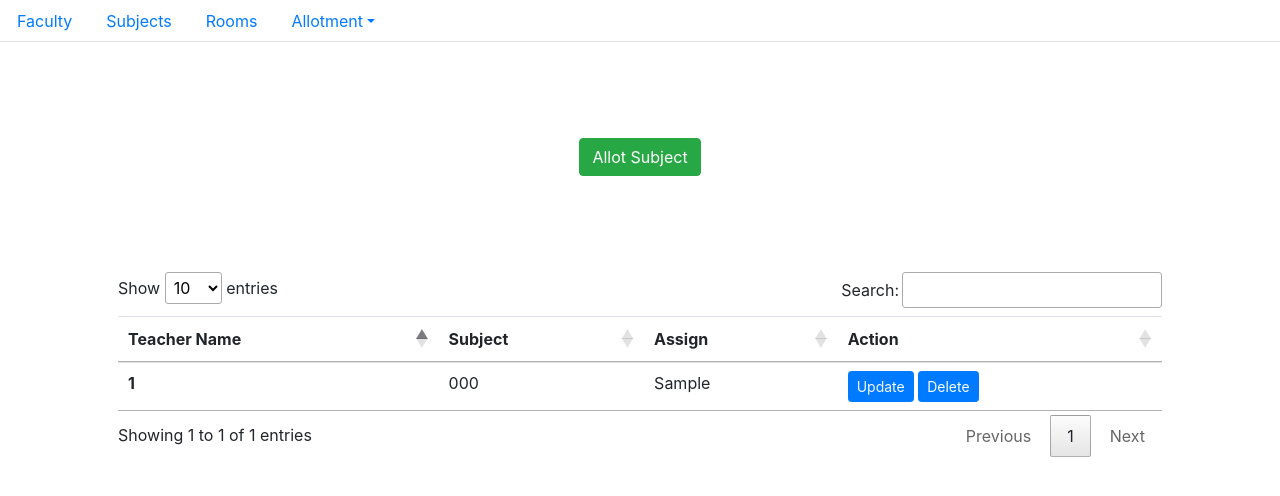
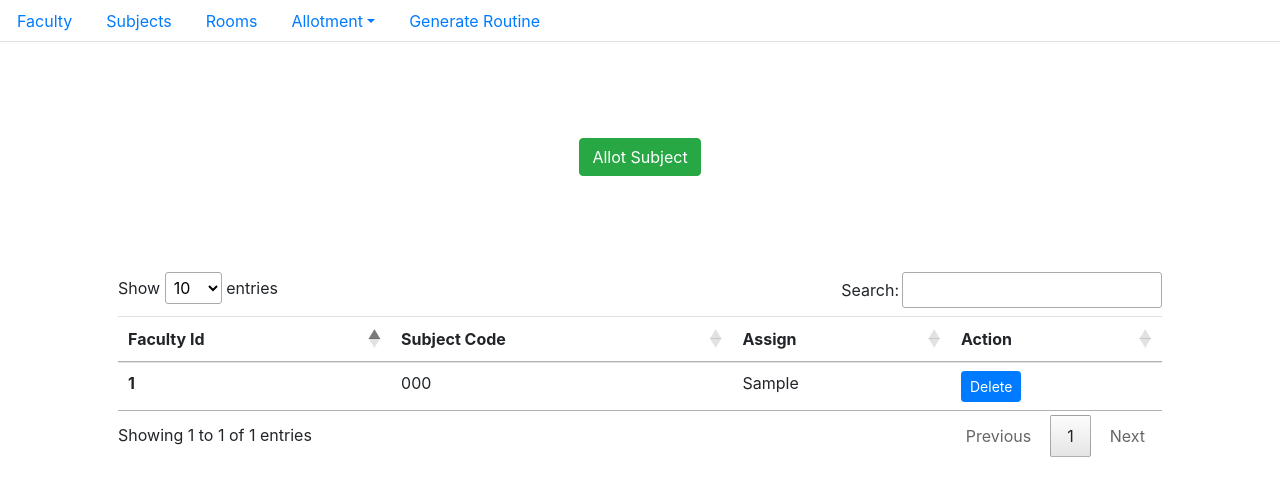
Before and after one commit to Codersfreedom/project, a PHP site: page /theory.php in a window 1280 px wide. Shown: the part 56-552 px from the top of the page. Run offline with PHP 8.4, Linux system fonts and the light colour scheme; tables that the repository leaves empty or names only in its code hold one stand-in row (values such as "Sample post"); some libraries are stand-ins or nearby versions.

Commit message:
3year routine

```diff
--- a/partials/_nav.php
+++ b/partials/_nav.php
@@ -30,7 +30,9 @@
       <a class="dropdown-item" href="Allot_room.php">Room</a>
     </div>
   </li>
-
+  <li class="nav-item">
+    <a class="nav-link" href="routine.php">Generate Routine</a>
+  </li>
 </ul>
 
 
--- a/theory.php
+++ b/theory.php
@@ -32,12 +32,11 @@
       ?>
   </div>
 
-  <!-- Implementing update function in Subject table to allocate teachers -->
+
 
   <?php
   require 'partials/dbconnect.php';
-  $update = false;
-  $showError = 'false';
+
 
 
 
@@ -67,7 +66,7 @@
     $fac_id = $row['fac_id'];
     $fac_name = $row['alias'];
 
-    $data =  "$sub_name($fac_name)";
+    $data = "$sub_name($fac_name)";
 
     // insert query on subject_allot table
 
@@ -99,8 +98,8 @@
       <thead>
         <tr>
 
-          <th scope="col">Teacher Name</th>
-          <th scope="col">Subject</th>
+          <th scope="col">Faculty Id</th>
+          <th scope="col">Subject Code</th>
           <th scope="col">Assign</th>
           <th scope="col">Action</th>
 
@@ -125,7 +124,7 @@
 <th scope='row'>" . $row['fac_id'] . "</th>
 <td>" . $row['sub_code'] . "</td>
 <td>" . $row['assign'] . "</td>
-<td><button class = 'edit btn btn-sm btn-primary' name = 'edit'> <a class = 'text-light'href='partials/sub_update.php?updateid=" . $row['sub_code'] . "'>Update</a></button>  <button class='delete btn btn-sm btn-primary' id=d" . $row['sub_code'] . ">Delete</button>  </td>
+<td><button class='delete btn btn-sm btn-primary' id=d" . $row['sub_code'] . ">Delete</button>  </td>
 
 </tr>";
   }
```
Also changed, not shown: Display_routine.php (added, +15 -0 lines), Routine.php (+32 -37 lines).
